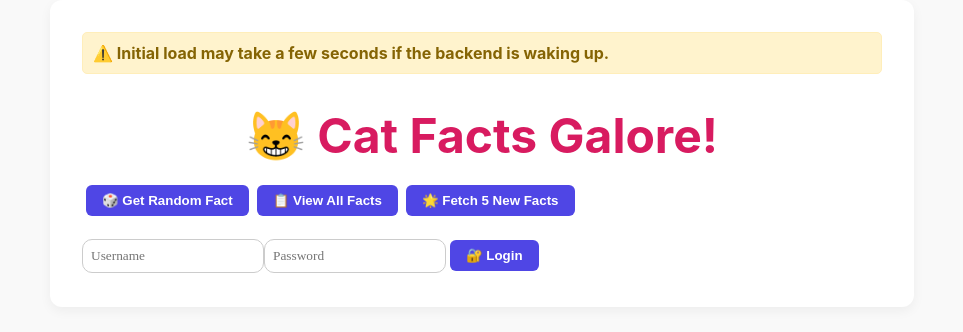
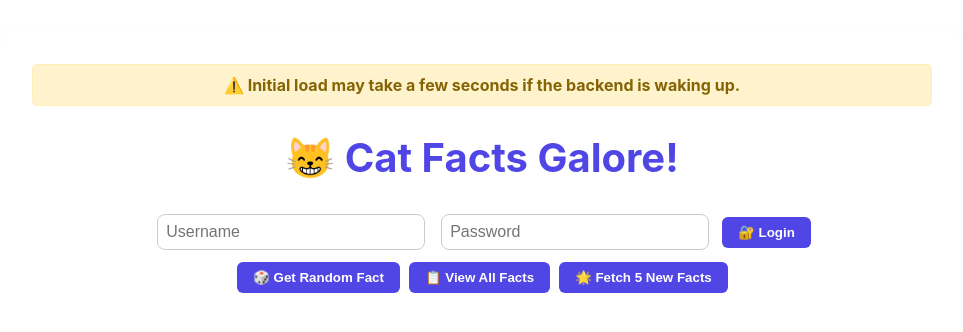
Before and after one commit to ritikaghanti/CatFactTracker, a React (Create React App) app in the folder frontend/: page / in a window 1280 px wide. Shown: the top 332 px of the page, without its empty margins (158-1121 px from the left). Built offline with nearby package versions, Linux system fonts and the light colour scheme.

Commit message:
Modification to frontend

```diff
--- a/frontend/src/App.css
+++ b/frontend/src/App.css
@@ -11,18 +11,19 @@
 } */
 body {
   font-family: 'Inter', sans-serif;
-  background-color: #f9f9f9;
+  background-color: linear-gradient(135deg, #fdfbfb, #ebedee);
   margin: 0;
   padding: 0;
   color: #333;
 }
 .App {
-  max-width: 800px;
-  margin: 0 auto;
+  max-width: 900px;
+  margin: 2rem auto;
   padding: 2rem;
-  background-color: white;
-  border-radius: 12px;
-  box-shadow: 0 4px 12px rgba(0,0,0,0.05);
+  background-color: #fff;
+  border-radius: 16px;
+  box-shadow: 0 10px 25px rgba(0, 0, 0, 0.05);
+  text-align: center;
 }
 
 button {
@@ -34,7 +35,8 @@ button {
   cursor: pointer;
   font-weight: 600;
   margin: 0.25rem;
-  transition: background-color 0.2s ease;
+  margin-left: 5px;
+  transition: all 0.2s ease;
 }
 
 button:hover {
@@ -44,15 +46,97 @@ button:hover {
 
 input, select {
   padding: 0.5rem;
-  border-radius: 10px;
   border: 1px solid #ccc;
-  font-family: 'Pangolin', cursive;
-  outline: none;
+  border-radius: 8px;
+  margin: 0.5rem;
+  font-size: 1rem;
+  width: 250px;
+  max-width: 90%;
 }
 
+/* Headings */
 h1 {
-  font-size: 3rem;
+  font-size: 2.5rem;
+  margin-bottom: 1.5rem;
+  color: #4f46e5;
+}
+
+h2 {
+  color: #4f46e5;
+  margin-top: 2rem;
+}
+
+strong {
+  color: #222;
+}
+
+/* Fact list styling */
+ul {
+  list-style-type: none;
+  padding: 0;
+  margin-top: 1rem;
+}
+
+li {
+  background-color: #f1f5f9;
+  border-radius: 8px;
+  padding: 0.8rem;
+  margin: 0.5rem auto;
+  width: 90%;
+  text-align: left;
+  position: relative;
+}
+
+li button {
+  position: absolute;
+  right: 1rem;
+  top: 50%;
+  transform: translateY(-50%);
+  background-color: #ef4444;
+  padding: 0.4rem 0.8rem;
+  font-size: 0.9rem;
+}
+
+li button:hover {
+  background-color: #dc2626;
+}
+
+/* Modal */
+.modal {
+  position: fixed;
+  top: 0;
+  left: 0;
+  width: 100%;
+  height: 100%;
+  backdrop-filter: blur(4px);
+  background-color: rgba(0,0,0,0.3);
+  display: flex;
+  align-items: center;
+  justify-content: center;
+}
+
+.modal-content {
+  background: #fff;
+  padding: 2rem;
+  border-radius: 12px;
+  box-shadow: 0 8px 20px rgba(0, 0, 0, 0.1);
+  width: 90%;
+  max-width: 400px;
   text-align: center;
-  margin-bottom: 1rem;
-  color: #d81b60;
 }
+
+.modal-content input {
+  width: 100%;
+}
+
+/* Responsive */
+@media screen and (max-width: 600px) {
+  .App {
+    padding: 1.5rem 1rem;
+  }
+
+  button {
+    width: 100%;
+    margin: 0.3rem 0;
+  }
+}
--- a/frontend/src/App.js
+++ b/frontend/src/App.js
@@ -155,6 +155,14 @@ function App() {
       <h1>😸 Cat Facts Galore!</h1>
       {showConfetti && <Confetti />}
 
+      {!isAuthenticated && (
+        <div>
+          <input placeholder="Username" value={username} onChange={(e) => setUsername(e.target.value)} />
+          <input type="password" placeholder="Password" value={password} onChange={(e) => setPassword(e.target.value)} />
+          <button onClick={login}>🔐 Login</button>
+        </div>
+      )}
+
       {randomFact && (
         <div style={{ margin: "1rem" }}>
           <strong>🎲 Random Fact:</strong>
@@ -174,14 +182,6 @@ function App() {
           </>
         )}
       </div>
-
-      {!isAuthenticated && (
-        <div>
-          <input placeholder="Username" value={username} onChange={(e) => setUsername(e.target.value)} />
-          <input type="password" placeholder="Password" value={password} onChange={(e) => setPassword(e.target.value)} />
-          <button onClick={login}>🔐 Login</button>
-        </div>
-      )}
 
       {showModal && (
         <div className="modal">
```
